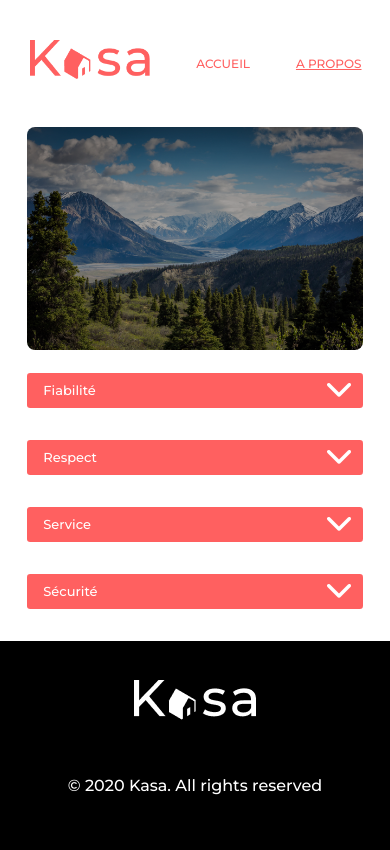
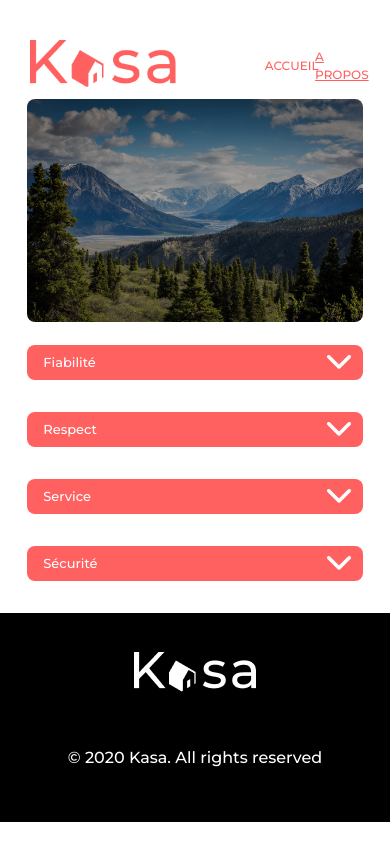
Before and after one commit to studentOCDBX/MyWebLearningP7-project-kasa, a React (Vite) app: page /about in a window 390 px wide. Built offline with nearby package versions, Linux system fonts and the light colour scheme.

Commit message:
fixing typo and media queries layout

```diff
--- a/src/Pages/A-Propos/index.jsx
+++ b/src/Pages/A-Propos/index.jsx
@@ -16,6 +16,14 @@ const Wrapper = styled.div`
   margin-bottom: 115px;
   }
   }
+`;
+
+const DropContainer = styled.div`
+  width:100%;
+      @media screen and (max-width: 800px) {
+    width:86%;
+    margin:auto;
+
   }
 `;
 
@@ -29,6 +37,7 @@ function Apropos() {
           alt="Bannière à-propos Kasa"
         />
       </Banner>
+      <DropContainer>
         <DropDown
           dropTitle="Fiabilité"
           Content="Les annonces postées sur Kasa garantissent une fiabilité totale. Les photos sont conformes aux logements, et toutes les informations sont régulièrement vérifiées  par nos équipes."
@@ -45,6 +54,7 @@ function Apropos() {
           dropTitle="Sécurité"
           Content="La sécurité est la priorité de Kasa. Aussi bien pour nos hôtes que pour les voyageurs, chaque logement correspond aux critères de sécurité établis par nos services. En laissant une note aussi bien à l'hôte qu'au locataire, cela permet à nos équipes de vérifier que les standards sont bien respectés. Nous organisons également des ateliers sur la sécurité domestique pour nos hôtes."
         />
+      </DropContainer>
     </Wrapper>
   );
 }
--- a/src/Pages/Logement/index.jsx
+++ b/src/Pages/Logement/index.jsx
@@ -13,56 +13,90 @@ const MainWrapper = styled.div`
     margin: auto;
     display: flex;
     flex-direction: column;
-
 `;
 const TitleContainer = styled.div`
   width:100%;
-  margin: auto;
+ margin: 0 auto 25px auto;
   display: flex;
   justify-content: space-between;
      @media screen and (max-width: 800px) {
-    width:100vw;
+    margin: auto;
     display: flex;
      flex-direction: column;
     }
 `;
 const LeftContainer = styled.div`
-  display: flex;
-  flex-direction: column;
+display: flex;
+flex-direction: column;
 `;
 const LeftTitleContainer = styled.div`
-  color: ${colors.primary};
-
-  h1 {
+color: ${colors.primary};
+& h1 {
+   font-weight: 500;
     margin-bottom: 0;
-    font-weight: 500;
     font-size: 36px;
+    line-height: 51.34px;
+      @media screen and (max-width: 800px) {
+      font-size: 18px;
+      line-height: 25.67px;
+     }
   }
-  p {
+ & p {
     margin-top: 0.5rem;
+    font-size:18px;
+    line-height: 25.67px;
   }
 `;
 const LeftTagsContainer = styled.nav`
+  font-weight: 500;
   color: ${colors.secondary};
-  width: 60%;
+  width: 100%;
+  height:25px;
   display: flex;
   gap: 1rem;
-  font-size: 12px;
+  margin-bottom: 1rem;
+  font-size: 14px;
   line-height: 19.96px;
+  @media screen and (max-width: 800px) {
+    width: 100%;
+    height:18px;
+    font-size: 10px;
+  line-height: 14.26px;
+
+  }
 `;
 const RightContainer = styled.div`
+  margin-top:8px;
   display: flex;
   flex-direction: column;
+  align-items: center;
+  @media screen and (max-width: 800px) {
+    margin-bottom: 8px;
+    flex-direction: row-reverse;
+    justify-content: space-between
+  }
 `;
 const HostDetails = styled.div`
-  display: flex;
+display: flex;
+  height:64px;
   flex-direction: row-reverse;
-  justify-content: space-evenly;
+  justify-content: flex-start;
+  align-items:center;
   color: ${colors.primary};
   margin-top: 1rem;
-  & p {
-    width: 30%;
-  }
+  & p{
+    width:40%;
+    @media screen and (max-width: 800px) {
+    height:33px;
+        margin-right: 10px;
+        font-size: 12px;
+        line-height:17.11px;
+       }
+    }
+      @media screen and (max-width: 800px) {
+      height:33px;
+          margin-top:0px;
+         }
 `;
 const HostPhotoContainer = styled.div`
   img {
@@ -71,12 +105,23 @@ const HostPhotoContainer = styled.div`
     height: 4rem;
     border-radius: 50%;
     object-fit: cover;
+    @media screen and (max-width: 800px) {
+      width: 2rem;
+      height: 2rem;
+    }
   }
 `;
 const HostRating = styled.div`
+  height: 36px;
   display: flex;
-  width: 12rem;
-  height: 1.5rem;
+  margin-top:8px;
+  justify-content: space-between;
+  @media screen and (max-width: 800px) {
+    align-items:center;
+    & img {
+      width: 20px;
+    }
+  }
 `;
 const FlatInfos = styled.div`
   width: 77.5rem;
@@ -84,12 +129,14 @@ const FlatInfos = styled.div`
   flex-basis: 50%;
   gap: 4rem;
   & ul {
-    margin-top:0px;
-    margin-bottom:0px;
+    margin:0px;
+    padding:0;
   }
    @media screen and (max-width: 800px) {
-    width:100vw;
+    width:100%;
      display: flex;
+     gap:0;
+
      flex-direction: column;
     }
 `;
--- a/src/Pages/home/index.jsx
+++ b/src/Pages/home/index.jsx
@@ -53,7 +53,6 @@ const MainContainer = styled.div`
   padding-top: 1rem;
   padding-bottom: 1rem;
   @media screen and (max-width: 800px) {
-    // width: 90%;
     margin: auto;
     display: flex;
     flex-direction: column;
@@ -73,9 +72,9 @@ function Home() {
         <BannerTitle>Chez vous, partout et ailleurs</BannerTitle>
       </Banner>
       <MainContainer>
-        {logements.map((logement) => {
-          return <FlatCard flatInfos={logement} key={logement.id} />;
-        })}
+        {logements.map((logement) =>
+          <FlatCard flatInfos={logement} key={logement.id} />
+        )}
       </MainContainer>
     </Wrapper>
   );
--- a/src/components/Carousel/index.jsx
+++ b/src/components/Carousel/index.jsx
@@ -9,19 +9,23 @@ const CarouselContainer = styled.div`
   width: 100%;
   height: 25.9rem;
   margin-top: 1rem;
+  @media screen and (max-width: 800px) {
+        height: 18.5rem;
+      }
     & img{
       box-shadow: rgba(149 157 165 /20%) 0px 8px 24px;
-    // transition:opacity ease-in-out 0.4s;
       position:absolute;
       inset: 0px;
       border-radius: 1.5rem;
       width:100%;
       height:100%;
       object-fit:cover;
-    //  @media screen and (max-width: 800px) {
-    //    width: 30%;
-    //    height: 255px;
-    // }
+      @media screen and (max-width: 800px) {
+        width:100%;
+        margin: auto;
+        height: 255px;
+        margin-top:32px;
+      }
     }
 `;
 
@@ -36,9 +40,26 @@ position:absolute;
   cursor:pointer;
    &.nextArrow{
     right:8px;
+     @media screen and (max-width: 800px) {
+        transform:translateY(-50%);
+     right:-7px;
+
       }
-   &.previewArrow{
+  }
+   &.previewArrow {
     left:8px;
+      @media screen and (max-width: 800px) {
+        transform:translateY(-50%);
+       left:-7px;
+
+      }
+  }
+  & img {
+        @media screen and (max-width: 800px) {
+          width:24px;
+          height:24px;
+      }
+  }
   }
 `;
 
@@ -50,7 +71,13 @@ const IndexInfoContainer = styled.p`
   color:${colors.secondary};
   font-size:18px;
   line-height:25.67px;
+    @media screen and (max-width: 800px) {
+      top: 232px;
+      margin-bottom: 0px;
+    }
+  }
 `;
+
 function Carousel({ pictures }) {
   const [imageIndex, setImageIndex] = useState(1);
 
--- a/src/components/DropDown/index.jsx
+++ b/src/components/DropDown/index.jsx
@@ -14,20 +14,19 @@ transform:translateY(0);
 `;
 
 const Wrapper = styled.div`
-  overflow:hidden;
+  width: 75%;
   display: flex;
   flex-direction: column;
-  width: 70%;
+  overflow:hidden;
   margin-inline: auto;
   margin-bottom: 2rem;
      @media screen and (max-width: 800px) {
-    width:86%;
-
+    width:100%;
   }
 `;
 
 const DropdownHeader = styled.div`
-  border-radius: 0.3rem;
+  border-radius: 0.7rem;
   height: 3rem;
   padding-inline: 1rem;
   background-color: ${colors.primary};
@@ -37,16 +36,16 @@ const DropdownHeader = styled.div`
   align-items: center;
   & h2 {
     font-weight: 500;
-    font-size: 24px;
-    line-height: 34.22px;
+    font-size: 18px;
+    line-height: 25.67px;
     text-transform: capitalize;
-      @media screen and (max-width: 800px) {
-    font-size: 13px;
-    line-height: 18.54px;
-  }
+        @media screen and (max-width: 800px) {
+      font-size: 13px;
+      line-height: 18.54px;
+    }
   }
    @media screen and (max-width: 800px) {
-  border-radius: 0.2rem;
+  border-radius: 0.5rem;
     height:35px;
   }
 `;
@@ -57,17 +56,21 @@ const DropdownHeader__ChevronContainer = styled.div`
   cursor: pointer;
 `;
 
-const Wrapper__Container = styled.div`
+const Content__Wrapper = styled.div`
   background-color: ${colors.greylightBackground};
   color: ${colors.primary};
   z-index: -1;
   animation-name: ${wraperAnimation} ;
   animation-duration:1s;
   animation-timing-function:ease-in-out;
-      font-weight: 400;
-    font-size: 24px;
-    line-height: 34.22px;
+    font-weight: 400;
+    font-size: 18px;
+    line-height: 25.67px;
     padding: 1rem;
+    min-height:100%;
+      @media screen and (max-width: 800px) {
+      font-size: 12px;
+      line-height: 17.11px;
 
   }
 `;
@@ -96,9 +99,9 @@ function DropDown({ dropTitle, Content }) {
         </DropdownHeader__ChevronContainer>
       </DropdownHeader>
       {isContentVisible && (
-        <Wrapper__Container>
+        <Content__Wrapper>
           {Content}
-        </Wrapper__Container>
+        </Content__Wrapper>
       )
       }
     </Wrapper >
--- a/src/components/Navbar/index.jsx
+++ b/src/components/Navbar/index.jsx
@@ -3,34 +3,35 @@ import { styled } from 'styled-components';
 import colors from '../../utils/style/colors.js';
 
 const NavLinkWrapper = styled.nav`
-  width: 20%;
+  width: 30%;
   height: 34px;
   left: 931px;
   top: 17px;
   display: flex;
-  justify-content: space-between;
+  justify-content: space-around;
   align-items: center;
   font-weight: 500;
   font-size: 24px;
 
   @media screen and (max-width: 800px) {
-      width: 70%;
+    width: 60%;
     height: 17px;
     display: flex;
     justify-content: space-between;
     align-items: center;
     text-transform: uppercase;
+    font-weight:400;
     font-size: 12px;
     line-height: 17.11px;
+  }
+     @media screen and (min-device-width: 768px) {
+  width: 30%;
   }
 `;
 
 const StyledNavLink = styled(NavLink)`
   color: ${colors.primary};
-  &:hover {
-    /* background: linear-gradient(to top, #863535, #ff6565); */
-    box-shadow: -7px 14px 20px -2px rgba(255, 101, 80, 0.35);
-  }
+
   &.active {
     text-decoration: underline;
   }
--- a/src/components/Tag/index.jsx
+++ b/src/components/Tag/index.jsx
@@ -3,14 +3,19 @@ import colors from "../../utils/style/colors.js";
 /* eslint-disable react/prop-types */
 
 const Wrapper = styled.div`
-  width: 11.5rem;
-  height: 1.6rem;
+  width: 30%;
+  height: 32px;
   display: flex;
   justify-content: center;
   align-items: center;
   background-color: ${colors.primary};
-  border-radius: 0.7rem;
-  margin-bottom: 1.5rem;
+  border-radius: 0.5rem;
+   white-space: nowrap;
+  overflow: hidden;
+  @media screen and (max-width: 800px) {
+    height:24px;
+    width: 100%;
+  }
 `;
 
 function Tag({ tagInfo }) {
--- a/src/layout/Footer/index.jsx
+++ b/src/layout/Footer/index.jsx
@@ -4,7 +4,6 @@ import colors from '../../utils/style/colors.js';
 
 const FooterContainer = styled.div`
   height: 209px;
-  margin: auto;
   display: flex;
   flex-basis: 100%;
   flex-direction: column;
--- a/src/layout/Header/index.jsx
+++ b/src/layout/Header/index.jsx
@@ -11,38 +11,35 @@ const HeaderWrapper = styled.div`
   align-items: center;
   padding-top: 2.5rem;
   padding-inline: 5.25rem;
+  & a {
+    width:50%;
+     @media screen and (max-width: 800px) {
+    display: flex;
+    justify-content: center;
+    align-items: center;
+    }
+     @media screen and (min-device-width: 768px) {
+      justify-content: flex-start;
+  }
+  }
   @media screen and (max-width: 800px) {
+    display: flex;
     gap:1rem;
-    display: flex;
-    justify-content:center;
-      align-items: center;
-    width: 85%;
+    justify-content:space-between;
+    align-items: center;
     padding-inline: 30px;
+    margin-bottom: -32px;
   }
+
 `;
 
-// const LogoContainer = styled.div`
-//   width: 211px;
-//   // width: 50%;
-//   height: 68px;
-//   background-image: url(${LOGO});
-//   @media screen and (max-width: 800px) {
-//     // width: 145px;
-//     width: 50%;
-//     height: 47px;
-//     background-repeat: no-repeat;
-//     background-size: cover;
-//   }
-// `;
 const LogoContainer = styled.div`
 & img{
-  width: 100%;
-}
+
   @media screen and (max-width: 800px) {
-    width: 80%;
+    width: 100%;
     height: 47px;
-    background-repeat: no-repeat;
-    background-size: cover;
+    }
   }
 `;
 
```
Lines whose indentation alone changed are shown as unchanged.
